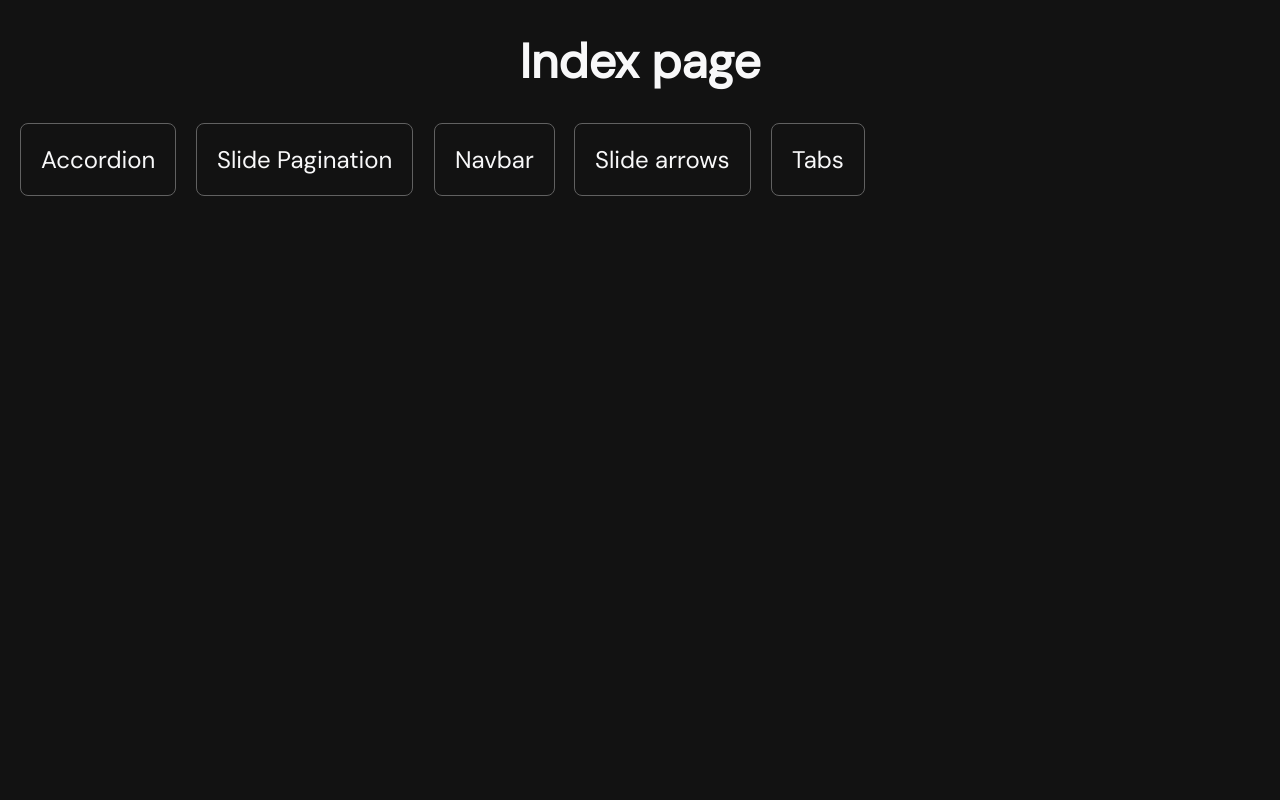
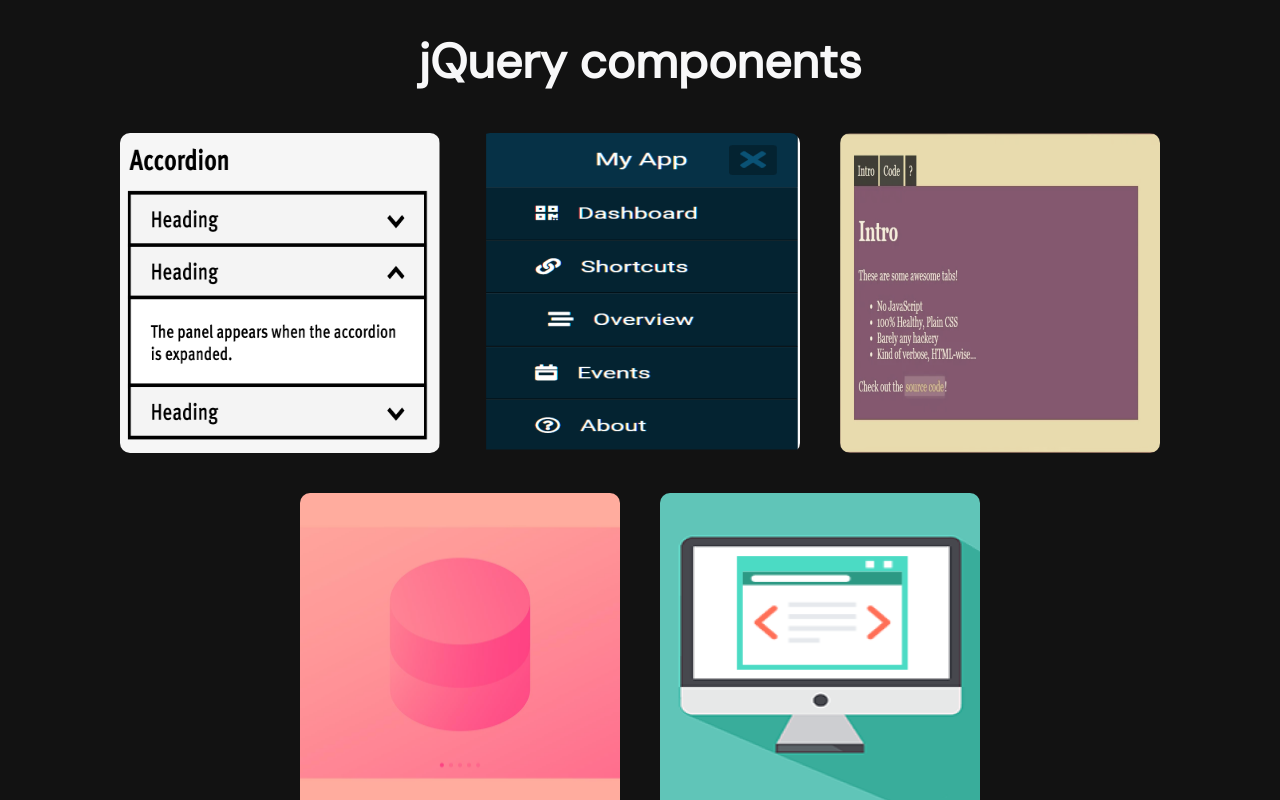
Before and after one commit to kashayap-7453/jquery_components, a plain HTML site: page index.html in a window 1280 px wide. Drawn offline with nearby package versions, Linux system fonts and the light colour scheme.

Commit message:
add cards

```diff
--- a/index.html
+++ b/index.html
@@ -9,21 +9,58 @@
     <!-- animate.css link  -->
     <link rel="stylesheet" href="https://cdnjs.cloudflare.com/ajax/libs/animate.css/4.1.1/animate.min.css"/>
     <link href="https://fonts.googleapis.com/css2?family=DM+Sans:opsz@9..40&display=swap" rel="stylesheet">
+    <script src="https://kit.fontawesome.com/cd7b12aee3.js" crossorigin="anonymous"></script>
     <title>Index page</title>
 </head>
 <body>
     <div class="main">
         <div class="inner-section">
             <div class="heading">
-                <h1>Index page</h1>
+                <h1>jQuery components </h1>
             </div>
             <div class="link-boxes">
-                <div class="box animate__animated animate__bounceInUp">
-                    <p class="link"><a href="https://kashayap-7453.github.io/jquery_components.github.io/accordion/index.html" target="_blank">Accordion</a></p>
+                <div class="box_a animate__animated animate__zoomInDown">
+                    <div class="imgage">
+                        <img src="./images-jquery-components/accordion.png" alt="">
+                        <a target="_blank" href="https://kashayap-7453.github.io/jquery_components.github.io/accordion/index.html" class="content-name">
+                            <h3>Accordion <i class="fa-solid fa-link"></i></h3>
+                        </a>
+                    </div>
                 </div>
-                <div class="box animate__animated animate__bounceInUp">
-                    <p class="link"><a href="https://kashayap-7453.github.io/jquery_components.github.io/slider_cards/index.html" target="_blank">Slide Pagination</a></p>
+                <div class="box_a animate__animated animate__zoomInDown">
+                    <div class="imgage">
+                        <img src="./images-jquery-components/navbar.png" alt="">
+                        <a target="_blank" href="https://kashayap-7453.github.io/jquery_components.github.io/navbar/index.html" class="content-name">
+                            <h3>Navbar <i class="fa-solid fa-link"></i></h3>
+                        </a>
+                    </div>
                 </div>
+                <div class="box_a animate__animated animate__zoomInDown">
+                    <div class="imgage">
+                        <img src="./images-jquery-components/tab.png" alt="">
+                        <a target="_blank" href="https://kashayap-7453.github.io/jquery_components.github.io/tabs/index.html" class="content-name">
+                            <h3>Tabs <i class="fa-solid fa-link"></i></h3>
+                        </a>
+                    </div>
+                </div>
+                <div class="box_a animate__animated animate__zoomInDown">
+                    <div class="imgage">
+                        <img src="./images-jquery-components/slide-pagination.png" alt="">
+                        <a target="_blank" href="https://kashayap-7453.github.io/jquery_components.github.io/slider_cards/index.html" class="content-name">
+                            <h3>Slide Pagination <i class="fa-solid fa-link"></i></h3>
+                        </a>
+                    </div>
+                </div>
+                <div class="box_a animate__animated animate__zoomInDown">
+                    <div class="imgage">
+                        <img src="./images-jquery-components/slider.png" alt="">
+                        <a target="_blank" href="https://kashayap-7453.github.io/jquery_components.github.io/slider/index.html" class="content-name">
+                            <h3>Slide arrows <i class="fa-solid fa-link"></i></h3>
+                        </a>
+                    </div>
+                </div>
+
+                <!--
                 <div class="box animate__animated animate__bounceInUp">
                     <p class="link"><a href="https://kashayap-7453.github.io/jquery_components.github.io/navbar/index.html" target="_blank">Navbar</a></p>
                 </div>
@@ -32,7 +69,7 @@
                 </div>
                 <div class="box animate__animated animate__bounceInUp">
                     <p class="link"><a href="https://kashayap-7453.github.io/jquery_components.github.io/tabs/index.html" target="_blank">Tabs</a></p>
-                </div>
+                </div> -->
             </div>
         </div>
     </div>
--- a/style.css
+++ b/style.css
@@ -24,24 +24,19 @@
     width: 5px;
   }
 
-/* Global css start
-------------------- */
-
+/* global css start*/
 h1{
     font-size: 3em;
+    word-wrap:break-word;
 }
 
-.link{
+h3{
     font-size: 1.5em;
+    color:#F8F8F9;
+    word-wrap:break-word;
 }
+/* global css end */
 
-a {
-    text-decoration: none;
-    color: inherit;
-}
-
-/* Global css end
-------------------- */
 .inner-section{
     width: 100%;
     height: 100%;
@@ -56,20 +51,52 @@ a {
     width: 100%;
     height: auto;
     display: flex;
+    justify-content: center;
     flex-wrap: wrap;
 }
 
-.box{
-    padding: 20px;
-    border-radius: 8px;
-    border: 0.2px solid #616161;
-    margin: 10px;
-    cursor: pointer;
-    transition: all .3s linear;
+.box_a{
+    width: 320px;
+    height: 320px;
+    margin: 20px;
+
 }
 
-.box:hover{
-    background: #272727;
+.imgage{
+    position: relative;
+    width: 100%;
+    height: 100%;
+    overflow: hidden;
+    border-radius: 10px;
+    transition: all .3s linear;
+    cursor: pointer;
+}
+
+.imgage img{
+    width: 100%;
+    height: 100%;
+}
+
+.content-name{
+    position: absolute;
+    bottom: -100%;
+    left: 0;
+    width: 100%;
+    height: 100%;
+    background-color: #121212;
+    display: flex;
+    justify-content: center;
+    align-items: center;
+    opacity: 0;
+    transition: all .3s linear;
+    border-radius: 10px;
+    border: 1px solid #F8F8F9;
+    text-decoration: none;
+}
+
+.imgage:hover .content-name{
+    opacity: .9;
+    bottom: 0;
 }
 
 @media (max-width: 700px){
```
Also changed, not shown: images-jquery-components/accordion.png (added), images-jquery-components/navbar.png (added), images-jquery-components/slide-pagination.png (added), images-jquery-components/slider.png (added), images-jquery-components/tab.png (added).
